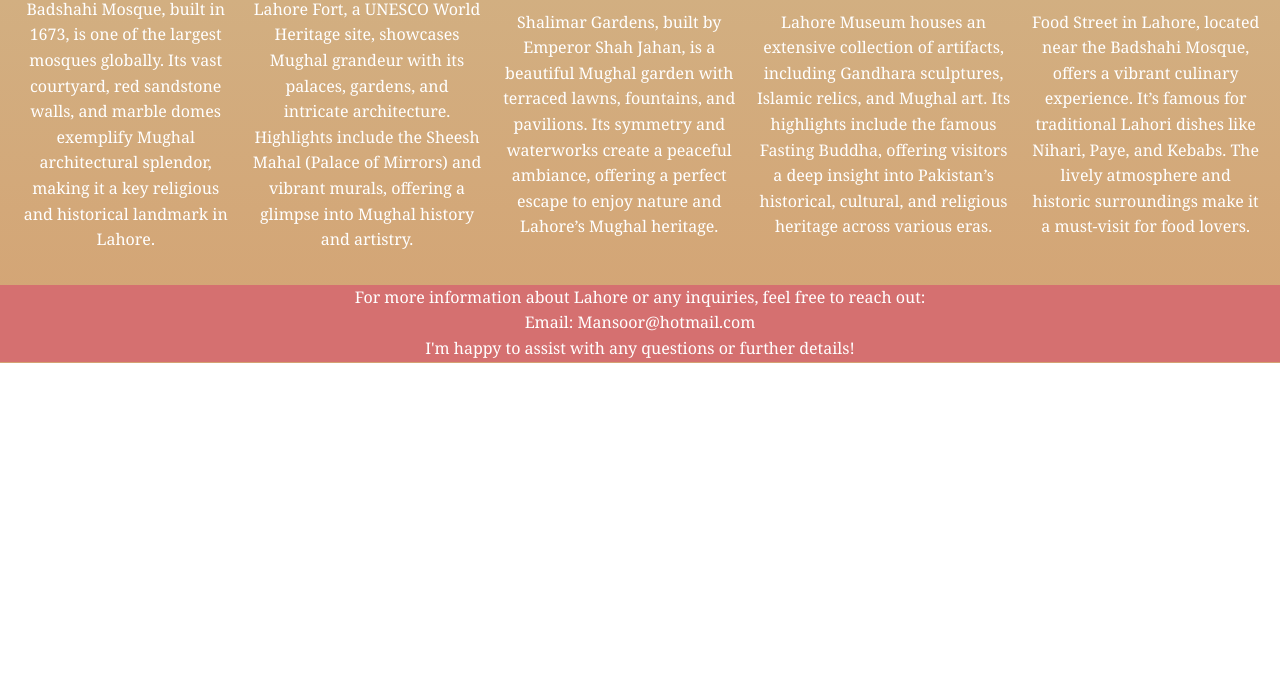
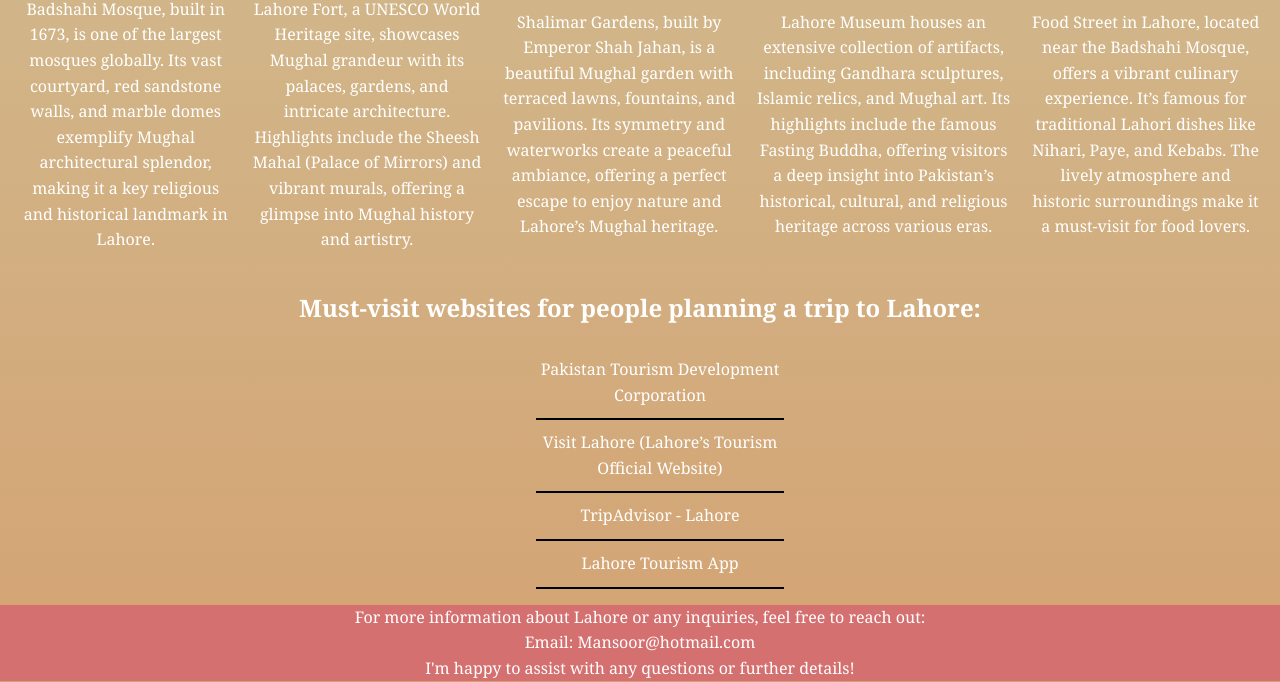
Before and after one commit to MansoorM11/Mansoor-Hometown, a plain HTML site: page index.html in a window 1280 px wide. Shown: the part 1162-1844 px from the top of the page. Before the commit the page ends 1525 px from the top, so only its background shows below. Drawn offline with Linux system fonts and the light colour scheme.

Commit message:
added ul list, and js file

```diff
--- a/index.html
+++ b/index.html
@@ -9,6 +9,7 @@
       href="https://fonts.googleapis.com/css2?family=Permanent+Marker&display=swap"
       rel="stylesheet"
     />
+
     <link rel="stylesheet" href="style.css" />
     <title>Welcome to Lahore</title>
   </head>
@@ -21,7 +22,10 @@
         <a href="#attraction">Things to do</a>
         <a href="#contact">Contact</a>
       </nav>
-      <div class="Minar-e-Pakistan" title="View of Minar-e-Pakistan, a tall monument symbolizing Pakistan's independence"></div>
+      <div
+        class="Minar-e-Pakistan"
+        title="View of Minar-e-Pakistan, a tall monument symbolizing Pakistan's independence"
+      ></div>
       <div class="border-bottom"></div>
     </header>
     <main>
@@ -42,7 +46,11 @@
       <h2>Top 5 things to do in Lahore</h2>
       <div class="attractions-container" id="attraction">
         <div>
-          <img src="./images/Badshahi Mosque.jpg" alt="Exterior view of the Badshahi Mosque, showcasing its stunning red sandstone architecture, large domes, and intricate carvings, set against a clear blue sky."  class="top5Img">
+          <img
+            src="./images/Badshahi Mosque.jpg"
+            alt="Exterior view of the Badshahi Mosque, showcasing its stunning red sandstone architecture, large domes, and intricate carvings, set against a clear blue sky."
+            class="top5Img"
+          />
 
           <p>
             Badshahi Mosque, built in 1673, is one of the largest mosques
@@ -52,7 +60,11 @@
           </p>
         </div>
         <div>
-          <img src="./images/lahore fort.jpg" alt="Lahore Fort, a historic Mughal-era fortress in Pakistan, with intricate carvings and red sandstone walls" class="top5Img" />
+          <img
+            src="./images/lahore fort.jpg"
+            alt="Lahore Fort, a historic Mughal-era fortress in Pakistan, with intricate carvings and red sandstone walls"
+            class="top5Img"
+          />
           <p>
             Lahore Fort, a UNESCO World Heritage site, showcases Mughal grandeur
             with its palaces, gardens, and intricate architecture. Highlights
@@ -61,7 +73,11 @@
           </p>
         </div>
         <div>
-          <img src="./images/shalimar-gardens.jpg" alt="View of Shalimar Gardens, highlighting the terraced layout, flowing water features, and vibrant greenery" class="top5Img" />
+          <img
+            src="./images/shalimar-gardens.jpg"
+            alt="View of Shalimar Gardens, highlighting the terraced layout, flowing water features, and vibrant greenery"
+            class="top5Img"
+          />
           <p>
             Shalimar Gardens, built by Emperor Shah Jahan, is a beautiful Mughal
             garden with terraced lawns, fountains, and pavilions. Its symmetry
@@ -70,7 +86,11 @@
           </p>
         </div>
         <div>
-          <img src="./images/Lahore_Museum.jpg" alt="Front view of Lahore Museum, highlighting its impressive architecture that blends Indian and Islamic styles, with ornate carvings and arched windows, surrounded by beautifully maintained green gardens" class="top5Img" />
+          <img
+            src="./images/Lahore_Museum.jpg"
+            alt="Front view of Lahore Museum, highlighting its impressive architecture that blends Indian and Islamic styles, with ornate carvings and arched windows, surrounded by beautifully maintained green gardens"
+            class="top5Img"
+          />
           <p>
             Lahore Museum houses an extensive collection of artifacts, including
             Gandhara sculptures, Islamic relics, and Mughal art. Its highlights
@@ -80,7 +100,11 @@
           </p>
         </div>
         <div>
-          <img src="./images/food street.jpg" alt="View of Food Street in Lahore, bustling with people enjoying a variety of street food, and vibrant lights illuminating the atmosphere." class="top5Img" />
+          <img
+            src="./images/food street.jpg"
+            alt="View of Food Street in Lahore, bustling with people enjoying a variety of street food, and vibrant lights illuminating the atmosphere."
+            class="top5Img"
+          />
           <p>
             Food Street in Lahore, located near the Badshahi Mosque, offers a
             vibrant culinary experience. It’s famous for traditional Lahori
@@ -89,6 +113,9 @@
           </p>
         </div>
       </div>
+      <h2>Must-visit websites for people planning a trip to Lahore:</h2>
+
+      <ul class="list" id="list"></ul>
     </main>
     <footer>
       <div id="contact">
@@ -101,5 +128,6 @@
         </p>
       </div>
     </footer>
+    <script src="myscript.js"></script>
   </body>
 </html>
--- /dev/null
+++ b/myscript.js
@@ -0,0 +1,17 @@
+var Must_visit_website, Must_visit_website_url;
+
+
+Must_visit_website = ['Pakistan Tourism Development Corporation', 'Visit Lahore (Lahore’s Tourism Official Website)', 'TripAdvisor - Lahore', 'Lahore Tourism App '];
+Must_visit_website_url = ['https://www.tourism.gov.pk/', 'https://visitlahore.com/', 'https://www.tripadvisor.co.uk/Tourism-g295413-Lahore_Punjab_Province-Vacations.html', 'https://tdap.gov.pk/pakistan-tourism-applications-android-ios/'];
+while (Must_visit_website != !!Must_visit_website.length) {
+  if(--window.LoopTrap <= 0) throw "Infinite loop.";
+  let element_list = document.getElementById('list');
+  let new_li = document.createElement('li');
+  let new_a = document.createElement('a');
+  new_a.setAttribute("href", Must_visit_website_url.shift());
+  new_a.innerText = Must_visit_website.shift();
+
+  new_li.appendChild(new_a);
+
+  element_list.appendChild(new_li);
+}
--- a/style.css
+++ b/style.css
@@ -18,11 +18,21 @@ a{
 a:hover{
     border-bottom: 2px solid black;
 }
-
+ul  {
+    list-style: none;
+}
 .header {
     margin: 0 auto;
     text-align: center;
 }
+
+.list li  {
+    border-bottom: 2px solid black;
+    width: 20%;
+    margin: 0 auto;
+    padding: 10px 0px;
+}
+
 
 .lahore-title{
     background: #d4a373;
```
